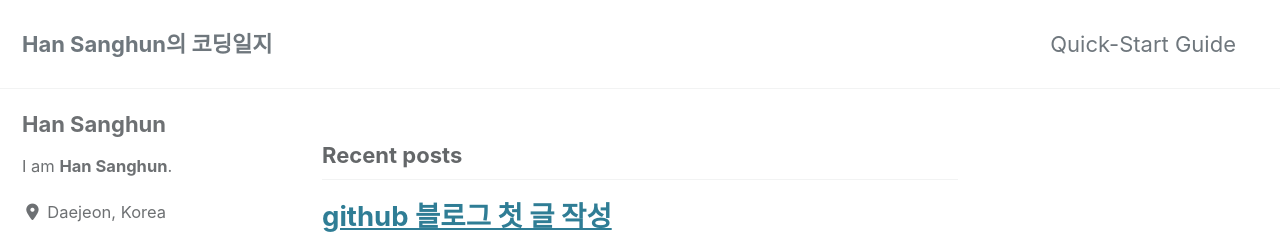
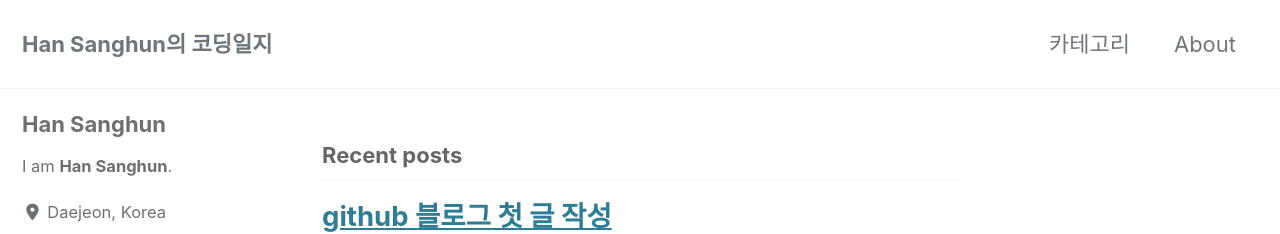
Before and after one commit to HanSanghun94/HanSanghun94.github.io, a Jekyll site: the page built from index.html, in a window 1280 px wide and 900 px high. Shown: the top 234 px of the window. Built offline with Jekyll 4.4.1, drawn with Linux system fonts in a browser that asks for light colours; cached includes are drawn as plain includes; nearby versions of some CDN libraries; the list of posts is cut into pages by our own code.

Commit message:
상단 메뉴 구성

```diff
--- a/_data/navigation.yml
+++ b/_data/navigation.yml
@@ -1,9 +1,9 @@
 # main links
 main:
-  - title: "Quick-Start Guide"
-    url: https://mmistakes.github.io/minimal-mistakes/docs/quick-start-guide/
-  # - title: "About"
-  #   url: https://mmistakes.github.io/minimal-mistakes/about/
+  - title: "카테고리"
+    url: https://hansanghun94.github.io/
+  - title: "About"
+    url: /about/
   # - title: "Sample Posts"
   #   url: /year-archive/
   # - title: "Sample Collections"
```
